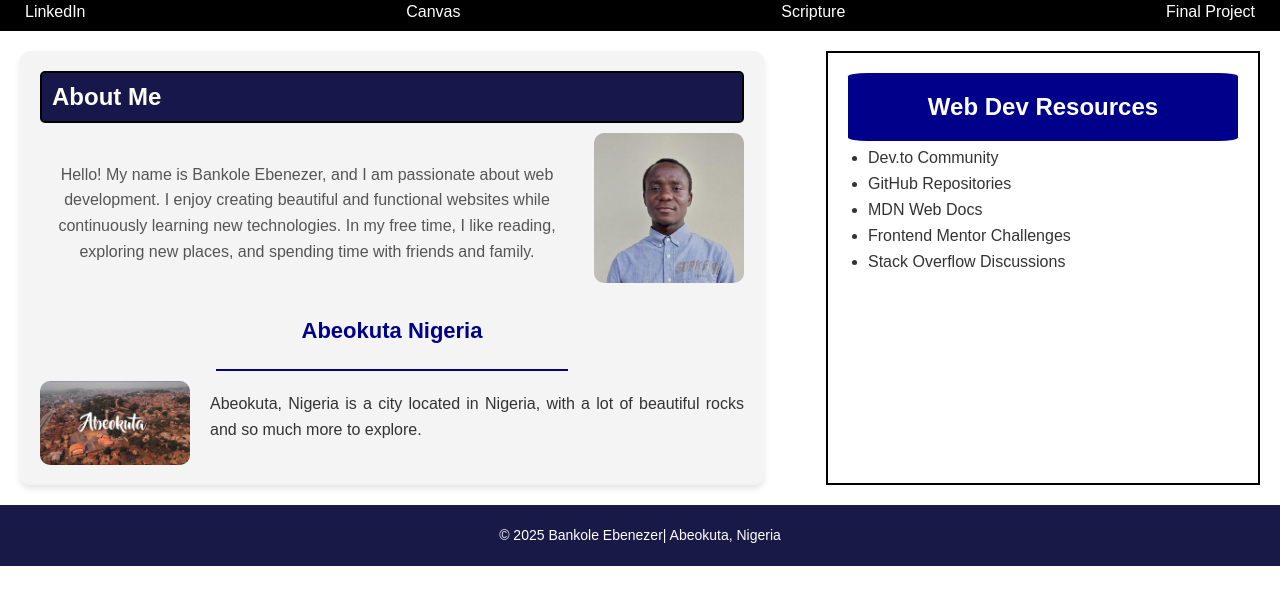
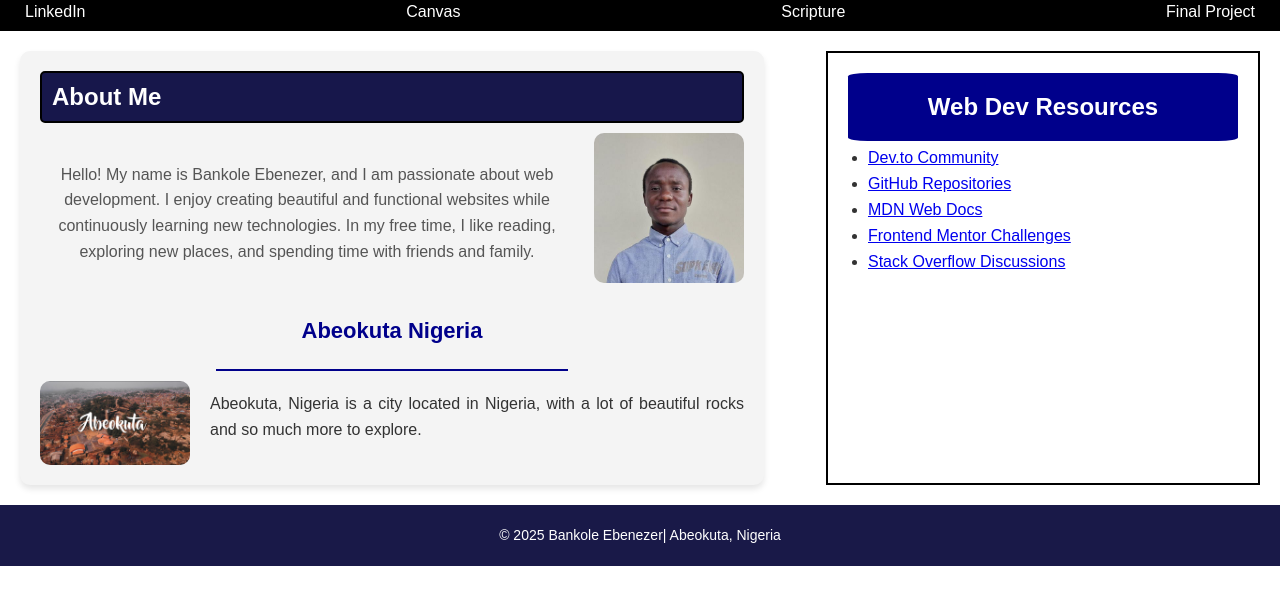
Before and after one commit to Ebenezerbanky/wdd131, a plain HTML site: page index.html in a window 1280 px wide. Shown: the part 74-678 px from the top of the page. Drawn offline with Linux system fonts and the light colour scheme.

Commit message:
push to github

```diff
--- a/index.html
+++ b/index.html
@@ -55,14 +55,14 @@
         <div class="container-right">
           <h2>Web Dev Resources</h2>
           <ul>
-            <li>Dev.to Community</li>
-            <li>GitHub Repositories</li>
-            <li>MDN Web Docs</li>
-            <li>Frontend Mentor Challenges</li>
-            <li>Stack Overflow Discussions</li>
+            <li><a href="https://dev.to" target="_blank">Dev.to Community</a></li>
+            <li><a href="https://github.com" target="_blank">GitHub Repositories</a></li>
+            <li><a href="https://developer.mozilla.org" target="_blank">MDN Web Docs</a></li>
+            <li><a href="https://www.frontendmentor.io/" target="_blank">Frontend Mentor Challenges</a></li>
+            <li><a href="https://stackoverflow.com" target="_blank">Stack Overflow Discussions</a></li>
           </ul>
         </div>
-    </div>
+
   </main>
 
   <footer>
```
